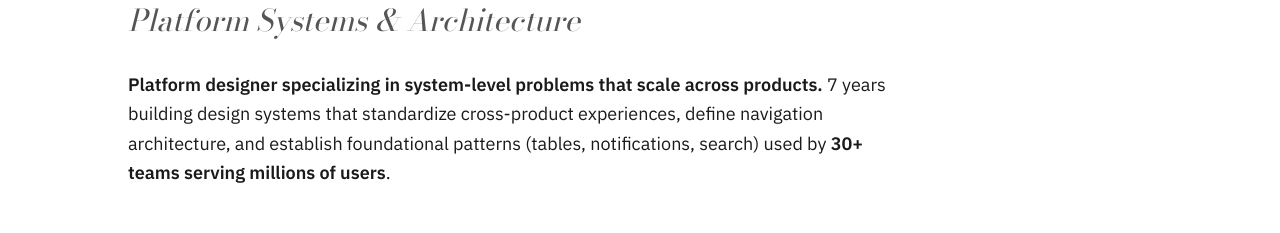
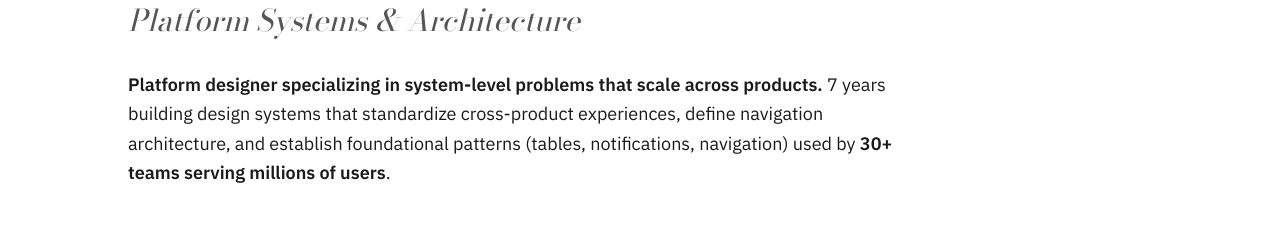
Before and after one commit to angieyoo/portfolio, a Next.js app: page /about in a window 1280 px wide. Shown: the part 246-479 px from the top of the page. Built offline with nearby package versions, Linux system fonts and the light colour scheme.

Commit message:
Update description of platform designer role

```diff
--- a/app/about/page.tsx
+++ b/app/about/page.tsx
@@ -126,7 +126,7 @@ export default function About() {
               Platform Systems & Architecture
             </p>
             <p className="text-lg leading-relaxed max-w-3xl">
-              <strong>Platform designer specializing in system-level problems that scale across products.</strong> 7 years building design systems that standardize cross-product experiences, define navigation architecture, and establish foundational patterns (tables, notifications, search) used by <strong>30+ teams serving millions of users</strong>.
+              <strong>Platform designer specializing in system-level problems that scale across products.</strong> 7 years building design systems that standardize cross-product experiences, define navigation architecture, and establish foundational patterns (tables, notifications, navigation) used by <strong>30+ teams serving millions of users</strong>.
             </p>
           </motion.div>
 
```
